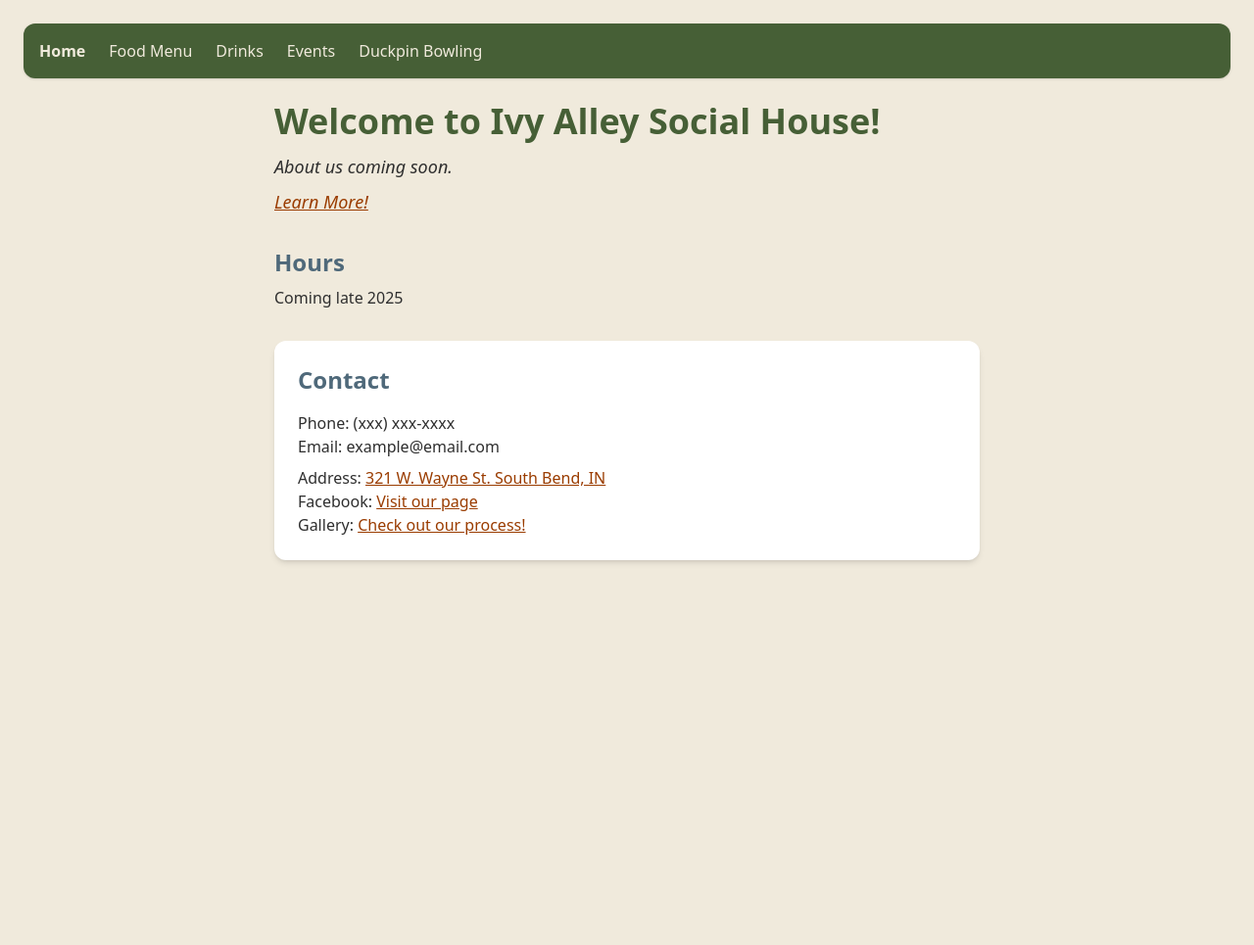
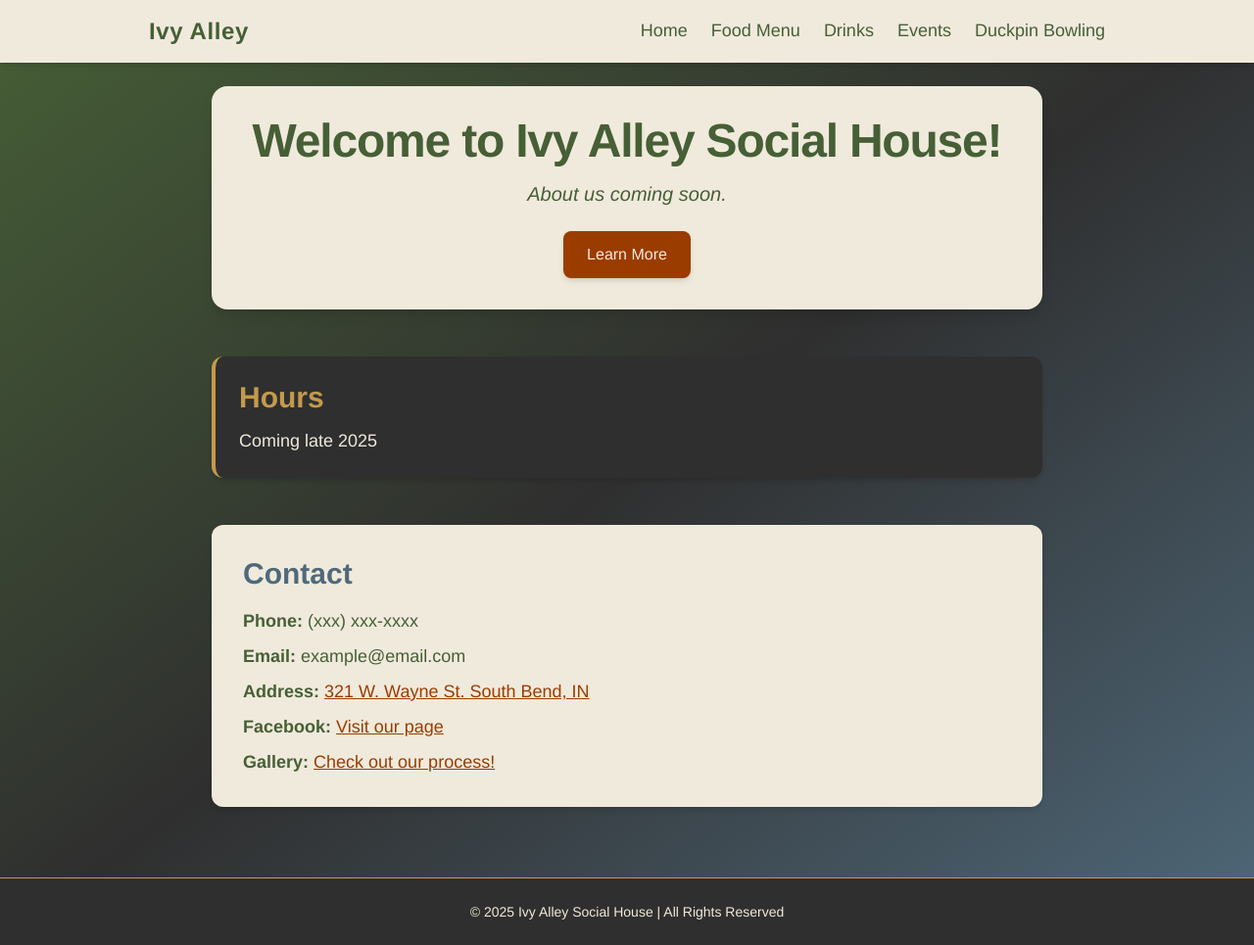
Before and after one commit to kleb121212/ivy_alley_social_house, a plain HTML site: page index.html in a window 1280 px wide. Shown: the whole page at 98% size. Before the commit the page ends 800 px from the top, so only its background shows below. Drawn offline with nearby package versions, Linux system fonts and the light colour scheme.

Commit message:
color changes try 4

```diff
--- a/index.html
+++ b/index.html
@@ -17,120 +17,82 @@
             rust: "#9a3c00",
             slate: "#4f697a",
             gold: "#c39a4d",
+          },
+          fontFamily: {
+            sans: ['"Helvetica Neue"', "Arial", "sans-serif"],
           }
         }
       }
     }
   </script>
-  <style>
-    /* Brand Colors */
-    .bg-primary {
-      background-color: #465f36;
-    }
-
-    .bg-secondary {
-      background-color: #9a3c00;
-    }
-
-    .bg-accent {
-      background-color: #4f697a;
-    }
-
-    .bg-light {
-      background-color: #f0eadc;
-    }
-
-    .bg-dark {
-      background-color: #2f2f2f;
-    }
-
-    .text-primary {
-      color: #465f36;
-    }
-
-    .text-secondary {
-      color: #9a3c00;
-    }
-
-    .text-accent {
-      color: #4f697a;
-    }
-
-    .text-light {
-      color: #f0eadc;
-    }
-
-    .text-dark {
-      color: #2f2f2f;
-    }
-
-    a {
-      transition: color 0.2s ease;
-    }
-
-    a:hover {
-      color: #c39a4d;
-    }
-  </style>
 </head>
 
-<body class="bg-light text-dark p-6">
+<body class="bg-gradient-to-br from-ivy via-dark to-slate text-ecru font-sans">
   <!-- Navigation -->
-  <nav class="bg-primary text-light shadow p-4 rounded-xl">
-    <ul class="flex space-x-6">
-      <li><a href="index.html" class="font-bold">Home</a></li>
-      <li><a href="food-menu.html">Food Menu</a></li>
-      <li><a href="beer-menu.html">Drinks</a></li>
-      <li><a href="events.html">Events</a></li>
-      <li><a href="bowling.html">Duckpin Bowling</a></li>
+  <nav class="bg-ecru text-ivy shadow-md sticky top-0 z-50">
+    <div class="max-w-5xl mx-auto px-6 py-4 flex justify-between items-center">
+      <span class="text-2xl font-bold tracking-wide">Ivy Alley</span>
+      <ul class="flex space-x-6 text-lg">
+        <li><a href="index.html"
+            class="relative hover:text-rust after:content-[''] after:block after:h-[2px] after:bg-gold after:scale-x-0 after:transition-transform after:duration-300 hover:after:scale-x-100 after:origin-left">Home</a>
+        </li>
+        <li><a href="food-menu.html" class="hover:text-rust">Food Menu</a></li>
+        <li><a href="beer-menu.html" class="hover:text-rust">Drinks</a></li>
+        <li><a href="events.html" class="hover:text-rust">Events</a></li>
+        <li><a href="bowling.html" class="hover:text-rust">Duckpin Bowling</a></li>
       </ul>
+    </div>
   </nav>
 
   <!-- Main -->
-  <main class="p-6 max-w-3xl mx-auto">
+  <main class="p-6 max-w-4xl mx-auto space-y-12">
     <!-- Welcome -->
-    <section class="mb-8">
-      <h1 class="text-4xl font-bold mb-3 text-primary">Welcome to Ivy Alley Social House!</h1>
-      <p class="text-lg italic">About us coming soon.</p>
-      <p class="text-lg italic mt-2">
-        <a href="about.html" target="_blank" class="text-secondary underline">
-          Learn More!
+    <section class="bg-ecru text-ivy shadow-lg rounded-2xl p-8 text-center">
+      <h1 class="text-5xl font-extrabold mb-4 tracking-tight">Welcome to Ivy Alley Social House!</h1>
+      <p class="text-xl italic mb-4">About us coming soon.</p>
+      <a href="about.html" target="_blank"
+        class="inline-block mt-2 px-6 py-3 bg-rust text-ecru rounded-lg shadow-md hover:bg-gold hover:text-dark transition">
+        Learn More
       </a>
-      </p>
     </section>
 
     <!-- Hours -->
-    <section class="mb-8">
-      <h2 class="text-2xl font-semibold text-accent mb-2">Hours</h2>
-      <p>Coming late 2025</p>
+    <section class="bg-dark text-ecru shadow-md rounded-xl p-6 border-l-4 border-gold">
+      <h2 class="text-3xl font-semibold mb-3 text-gold">Hours</h2>
+      <p class="text-lg">Coming late 2025</p>
     </section>
 
     <!-- Contact -->
-    <section class="bg-white shadow-md rounded-xl p-6">
-      <h2 class="text-2xl font-semibold text-accent mb-4">Contact</h2>
-      <p>Phone: (xxx) xxx-xxxx</p>
-      <p>Email: example@email.com</p>
-      <p class="mt-2">
-        Address:
+    <section class="bg-ecru text-ivy shadow-md rounded-xl p-8">
+      <h2 class="text-3xl font-semibold mb-4 text-slate">Contact</h2>
+      <div class="space-y-2 text-lg">
+        <p><strong>Phone:</strong> (xxx) xxx-xxxx</p>
+        <p><strong>Email:</strong> example@email.com</p>
+        <p><strong>Address:</strong>
           <a href="https://www.google.com/maps/place/Ivy+Alley+Social+House" target="_blank"
-          class="text-secondary underline">
+            class="text-rust hover:text-gold underline">
             321 W. Wayne St. South Bend, IN
           </a>
         </p>
-      <p>
-        Facebook:
-        <a href="https://www.facebook.com/share/12JWpbcXHDR/" target="_blank" class="text-secondary underline">
+        <p><strong>Facebook:</strong>
+          <a href="https://www.facebook.com/share/12JWpbcXHDR/" target="_blank"
+            class="text-rust hover:text-gold underline">
             Visit our page
           </a>
         </p>
-      <p>
-        Gallery:
-        <a href="gallery.html" target="_blank" class="text-secondary underline">
+        <p><strong>Gallery:</strong>
+          <a href="gallery.html" target="_blank" class="text-rust hover:text-gold underline">
             Check out our process!
           </a>
         </p>
+      </div>
     </section>
   </main>
+
+  <!-- Footer -->
+  <footer class="mt-12 bg-dark text-ecru py-6 text-center border-t border-gold">
+    <p class="text-sm">&copy; 2025 Ivy Alley Social House | All Rights Reserved</p>
+  </footer>
 </body>
 
 </html>
```
Also changed, not shown: index_old.html (+88 -18 lines). Lines whose indentation alone changed are shown as unchanged.
